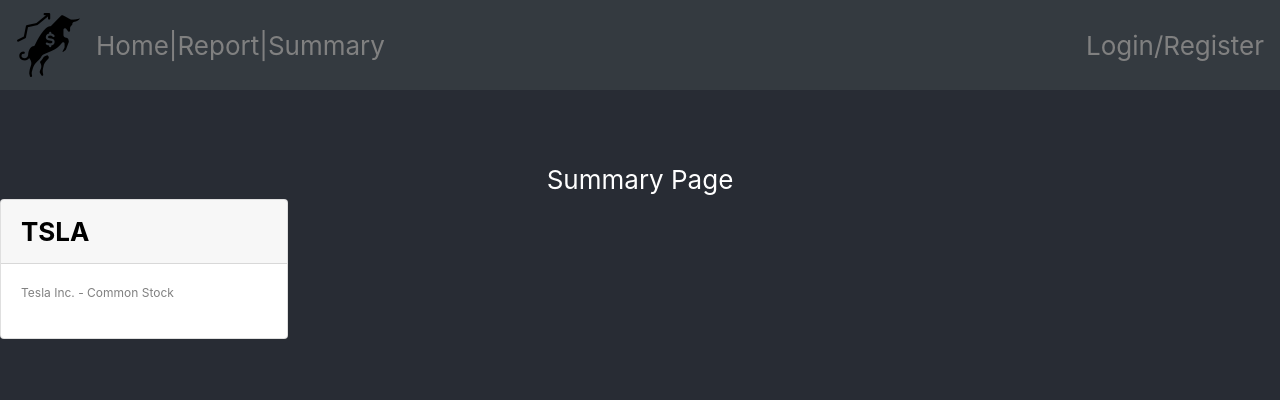
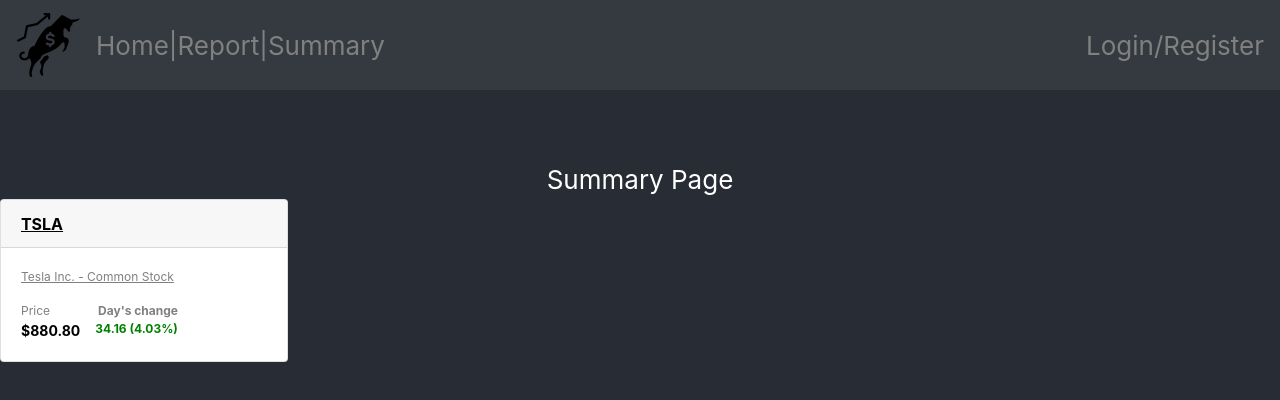
Before and after one commit to jbri91/newFantasyStockApp, a React (Create React App) app: page /summary in a window 1280 px wide. Shown: the top 400 px of the page. Built offline with nearby package versions, Linux system fonts and the light colour scheme; the HTML template or start-up script is replaced by a standard one.

Commit message:
Style Stock Card

```diff
--- a/src/components/StockCard.js
+++ b/src/components/StockCard.js
@@ -11,14 +11,79 @@ function StockCard() {
             fontWeight: "bold",
             display: "flex",
             justifyContent: "left",
-            height: "4rem",
+            height: "3rem",
+            fontSize: "16px",
+            textDecoration: "underline",
           }}
         >
           TSLA
         </Card.Header>
-        <Card.Body style={{ display: 'flex', justifyContent: 'left'}}>
-          <Card.Text style={{ fontSize: '12px', color: 'gray'}}> Tesla Inc. - Common Stock</Card.Text>
-          <Card.Text></Card.Text>
+        <Card.Body>
+          <Card.Text
+            style={{
+              fontSize: "12px",
+              color: "gray",
+              textDecoration: "underline",
+              display: "flex",
+              justifyContent: "left",
+            }}
+          >
+            {" "}
+            Tesla Inc. - Common Stock
+          </Card.Text>
+          <div style={{ display: "grid", justifyContent: "left" }}>
+            <div
+              style={{
+                color: "gray",
+                display: "flex",
+                flexDirection: "row",
+                justifyContent: "space-between",
+              }}
+            >
+              <Card.Text
+                style={{
+                  display: "flex",
+                  fontSize: "12px",
+                  marginBottom: "0px",
+                }}
+              >
+                {" "}
+                Price{" "}
+              </Card.Text>
+              <Card.Text
+                style={{ fontSize: "12px", fontWeight: "bold", color: "gray" }}
+              >
+                {" "}
+                Day's change
+              </Card.Text>
+            </div>
+            <div
+              style={{
+                display: "flex",
+                flexDirection: "row",
+                justifyContent: "space-between",
+              }}
+            >
+              <Card.Text
+                style={{
+                  fontSize: "14px",
+                  fontWeight: "bold",
+                  color: "black",
+                  marginRight: "15px",
+                  marginBottom: "0px",
+                }}
+              >
+                {" "}
+                $880.80{" "}
+              </Card.Text>
+              <Card.Text
+                style={{ fontSize: "12px", fontWeight: "bold", color: "green" }}
+              >
+                {" "}
+                34.16 (4.03%){" "}
+              </Card.Text>
+            </div>
+          </div>
         </Card.Body>
       </Card>
     </div>
```
Also changed, not shown: 1 other file (tests, documents, lock files or other folders).
